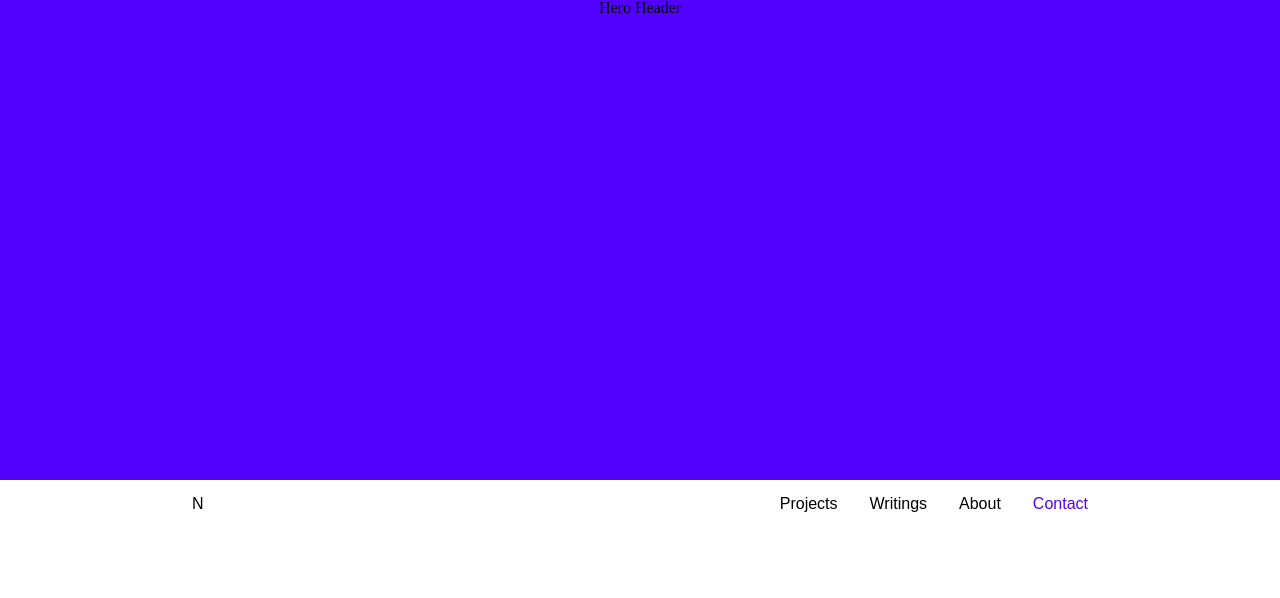
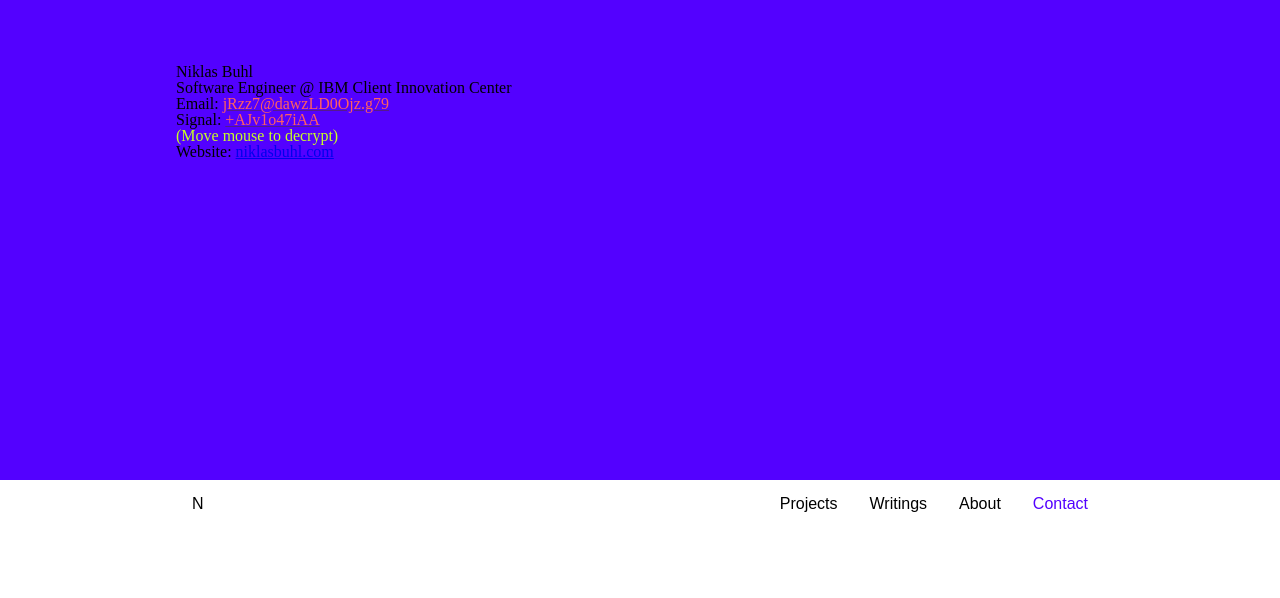
Before and after one commit to niklasbuhl/nb-site-dev, a Gatsby site: page / in a window 1280 px wide. Shown: the top 598 px of the page. Built offline with nearby package versions, Linux system fonts and the light colour scheme; Gatsby itself is replaced by a stand-in of ours.

Commit message:
hero header

```diff
--- a/src/components/heroHeader/heroHeader.component.tsx
+++ b/src/components/heroHeader/heroHeader.component.tsx
@@ -3,11 +3,30 @@ import EventContext from "../../contexts/event.context"
 import LayoutContext from "../../contexts/layout.context"
 import { Section } from "./heroHeader.styles"
 import ThemeContext from "../../contexts/theme.context"
+import PageSection from "../pageSection/pageSection.component"
+import colors from "../../styles/colors"
+import { Link } from "gatsby"
 
 const HeroHeader: React.FC = () => {
 	const { layout } = useContext(LayoutContext)
-	const { view, location } = useContext(EventContext)
+	const { view, location, mouse } = useContext(EventContext)
 	const { color } = useContext(ThemeContext)
+
+	// const [encrypedEmail, setEncryptedEmail] = useState<string>(
+	// 	"4UTTN@kAtTXHv04T.qNQ"
+	// )
+
+	const [encrypedEmail, setEncryptedEmail] = useState<string>(
+		"9Laze7:jRzz7@dawzLD0Ojz.g79"
+	)
+
+	const [encryptedPhone, setEncryptedPhone] =
+		useState<string>("xh3:+AJv1o47iAA")
+	const [decryptedPhone, setDecryptedPhone] = useState<string>("")
+
+	const [decryptedEmail, setDecryptedEmail] = useState<string>("")
+
+	const [mouseMovementCount, setMouseMovementCount] = useState<number>(0)
 
 	// Scroll beyond heroheader
 	useEffect(() => {
@@ -29,13 +48,125 @@ const HeroHeader: React.FC = () => {
 		}
 	}, [])
 
+	useEffect(() => {
+		// console.log(`mouse x: ${mouse.position.x}, ${mouse.position.x}`)
+
+		if (encrypedEmail.length || encryptedPhone.length) {
+			const count: number = mouseMovementCount + 1
+			setMouseMovementCount(count)
+		}
+	}, [mouse.position])
+
+	//
+
+	useEffect(() => {
+		// const key = "tyPq2bmXOBzGNhZp9gwf78nDlvQRMCLis4FurKeJYjkETcx5Ia6AH3o0SVUWd1"
+		const key = "j5m8UHIA7cSlXpaPd0kGRuJMF16Nt9WEs3fhgQzZxLBoywCVOi2nbKYeq4TDvr"
+		const shift = 27
+
+		const phoneKey =
+			"DYGWmLdw9vR8rjhsCINKHkT4Q07lStF5fOZzUyAp1i3uxXJacPbngVEo6qMB2e"
+
+		const phoneShift = 15
+
+		if (mouseMovementCount > 2) {
+			// E-mail
+			if (encrypedEmail.length) {
+				var link = ""
+				var enc = encrypedEmail
+				var letter: string = enc.slice(0, 1)
+
+				// https://web.archive.org/web/20180103001806/http://www.jottings.com/obfuscator/
+
+				if (key.indexOf(letter) == -1) {
+					var ltr: string = letter
+					link += ltr
+				} else {
+					var ltrN: number =
+						(key.indexOf(letter) - shift + key.length) % key.length
+					link += key.charAt(ltrN)
+				}
+
+				enc = enc.slice(1)
+
+				setEncryptedEmail(enc)
+				setDecryptedEmail(decryptedEmail + link)
+			} else if (encryptedPhone.length) {
+				var call = ""
+				var enc = encryptedPhone
+				var num = enc.slice(0, 1)
+
+				if (phoneKey.indexOf(num) == -1) {
+					var ltr: string = num
+					call += ltr
+				} else {
+					var ltrN: number =
+						(phoneKey.indexOf(num) - phoneShift + phoneKey.length) %
+						phoneKey.length
+					call += phoneKey.charAt(ltrN)
+				}
+
+				enc = enc.slice(1)
+
+				setEncryptedPhone(enc)
+				setDecryptedPhone(decryptedPhone + call)
+			}
+
+			setMouseMovementCount(0)
+		}
+	}, [mouseMovementCount])
+
 	return (
-		<Section
+		// <Section
+		// 	height={layout.heroHeaderHeight}
+		// 	$backgroundColor={color.neonPurple.hsl().string()}
+		// >
+		// 	<h1>Hero Header</h1>
+		// 	<p>
+		// 		{encrypedEmail}
+		// 		{decryptedEmail}
+		// 	</p>
+		// </Section>
+		<PageSection
 			height={layout.heroHeaderHeight}
-			$backgroundColor={color.neonPurple.hsl().string()}
+			backgroundColor={color.neonPurple}
 		>
-			<h1>Hero Header</h1>
-		</Section>
+			<p>Niklas Buhl</p>
+			<p>Software Engineer @ IBM Client Innovation Center</p>
+			<p>
+				Email:{" "}
+				<a href={!encrypedEmail.length ? decryptedEmail : ""}>
+					<span style={{ color: colors.neonGreen.hsl().string() }}>
+						{decryptedEmail.slice(7)}
+					</span>
+					<span style={{ color: colors.coralOrange.hsl().string() }}>
+						{encrypedEmail.slice(7)}
+					</span>
+				</a>
+			</p>
+			<p>
+				Signal:{" "}
+				<a href={!encryptedPhone.length ? decryptedPhone : ""}>
+					<span style={{ color: colors.neonGreen.hsl().string() }}>
+						{decryptedPhone.slice(4)}
+					</span>
+					<span style={{ color: colors.coralOrange.hsl().string() }}>
+						{encryptedPhone.slice(4)}
+					</span>
+				</a>
+			</p>
+			<p>
+				{encrypedEmail.length || encryptedPhone.length ? (
+					<span style={{ color: colors.neonLime.hsl().string() }}>
+						{" "}
+						(Move mouse to decrypt)
+					</span>
+				) : null}
+			</p>
+			<p>
+				Website: <Link to="/">niklasbuhl.com</Link>
+			</p>
+		</PageSection>
 	)
 }
 
--- a/src/components/pageSection/pageSection.component.tsx
+++ b/src/components/pageSection/pageSection.component.tsx
@@ -3,19 +3,33 @@ import LayoutContext from "../../contexts/layout.context"
 import PositionWrapper from "../wrappers/position/positionWrapper.component"
 import ContentWrapper from "../wrappers/content/contentWrapper.component"
 import { RuleSet } from "styled-components"
+import BackgroundWrapper from "../wrappers/background/BackgroundWrapper.component"
+import Color from "color"
 
 interface IPageSection {
 	children: React.ReactNode
 	typography?: RuleSet
+	backgroundColor?: Color
+	height?: string
 }
 
-const PageSection: React.FC<IPageSection> = ({ children, typography }) => {
+const PageSection: React.FC<IPageSection> = ({
+	children,
+	typography,
+	backgroundColor,
+	height,
+}) => {
 	const { layout } = useContext(LayoutContext)
 
 	return (
 		<PositionWrapper type="pageSection">
+			<BackgroundWrapper type="pageSection" backgroundColor={backgroundColor}>
 				<ContentWrapper
-				height={`calc(100vh - 2 * ${layout.gutter} - 2 * ${layout.mainGutter})`}
+					height={
+						height
+							? `calc(${height} - 2 * ${layout.gutter} - 2 * ${layout.mainGutter})`
+							: `calc(100vh - 2 * ${layout.gutter} - 2 * ${layout.mainGutter})`
+					}
 					width={`calc(100% - 2 * ${layout.gutter})`}
 					gutter={layout.gutter}
 					mainGutter={layout.mainGutter}
@@ -25,6 +39,7 @@ const PageSection: React.FC<IPageSection> = ({ children, typography }) => {
 				>
 					{children}
 				</ContentWrapper>
+			</BackgroundWrapper>
 		</PositionWrapper>
 	)
 }
--- /dev/null
+++ b/src/components/wrappers/background/backgroundWrapper.component.tsx
@@ -0,0 +1,56 @@
+import Color from "color"
+import React, { useEffect, useState } from "react"
+import styled from "styled-components"
+import elementStyles from "../../../styles/elementStyles"
+
+/* Background
+
+- Color
+- Image
+- Animation
+
+*/
+
+interface IBackground {
+	backgroundColor?: Color
+	backgroundImage?: string
+	type?: string
+}
+
+const Background = styled.div<IBackground>`
+	display: flex;
+	${(props) =>
+		props.type === "pageSection" ? elementStyles.pageSection : null}
+
+	${(props) =>
+		props.backgroundColor
+			? "background: " + props.backgroundColor.hsl().string() + ";"
+			: null}
+`
+
+interface IBackgroundWrapper {
+	backgroundColor?: Color
+	backgroundImage?: string
+	children: React.ReactNode
+	type?: string
+	animationSetup?: () => {}
+	animationDraw?: () => {}
+}
+
+const BackgroundWrapper: React.FC<IBackgroundWrapper> = ({
+	backgroundColor,
+	children,
+	type,
+}) => {
+	return (
+		<Background
+			backgroundColor={backgroundColor}
+			// backgroundImage={backgroundImage}
+			type={type}
+		>
+			{children}
+		</Background>
+	)
+}
+
+export default BackgroundWrapper
```
Lines whose indentation alone changed are shown as unchanged.
